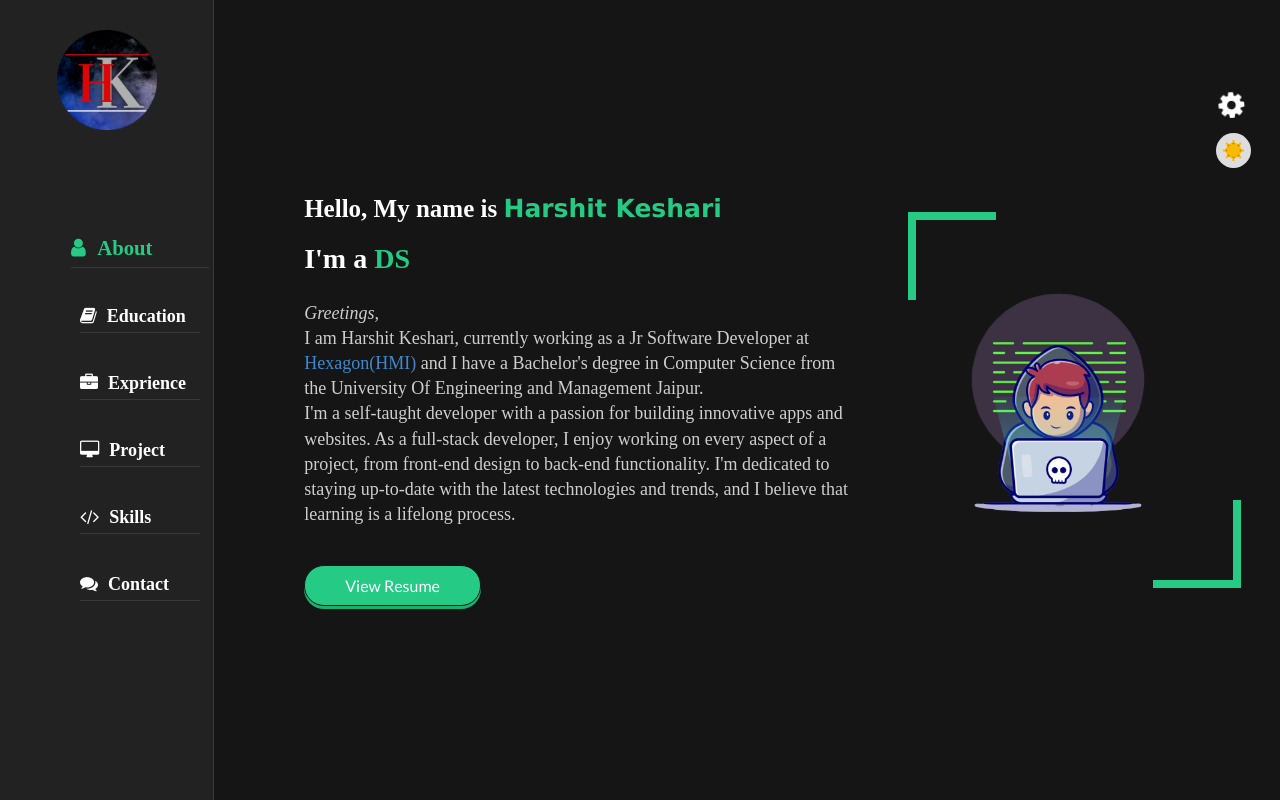
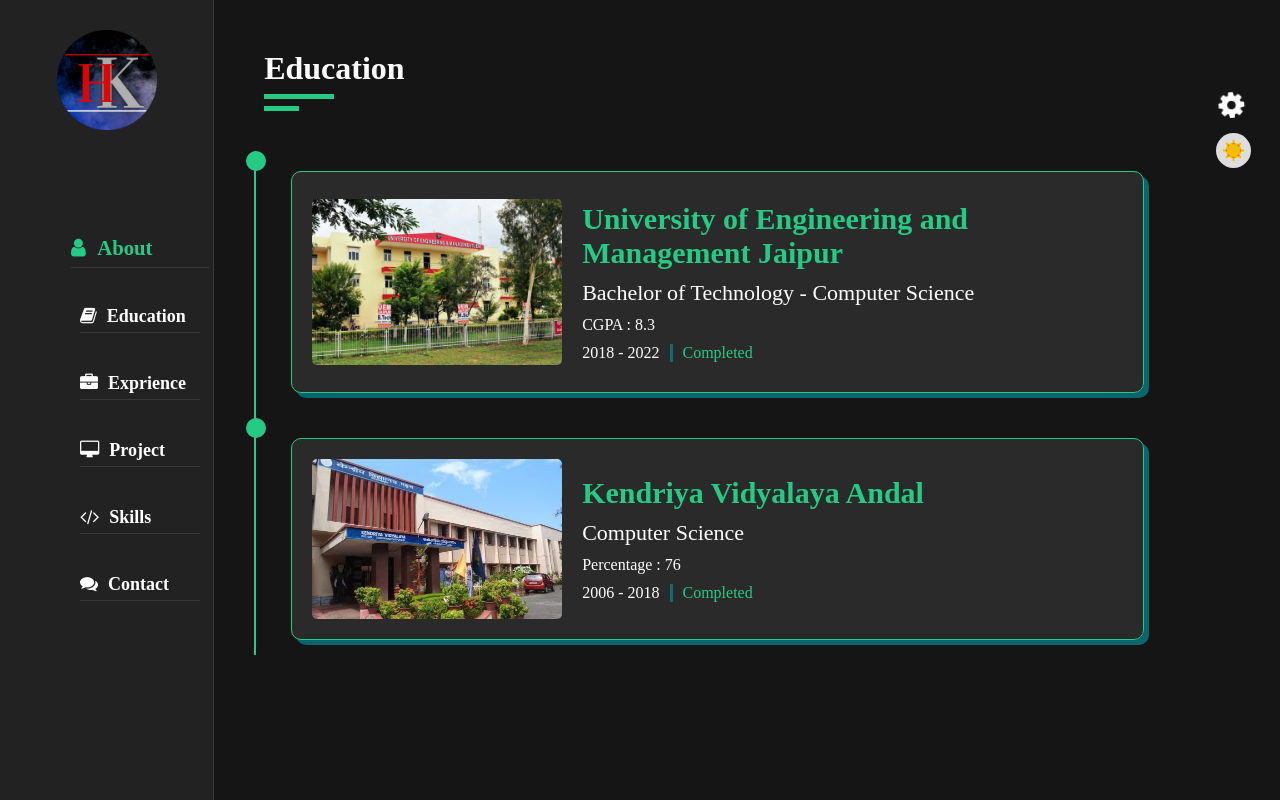
Before and after one commit to Harshit107/React-Website, a React (Create React App) app: page /Education in a window 1280 px wide. Built offline with nearby package versions, Linux system fonts and the light colour scheme; a web font is replaced by a local one.

Commit message:
Education Complete w/o animation

```diff
--- a/src/HomePage.js
+++ b/src/HomePage.js
@@ -6,7 +6,7 @@
 
 const HomePage = () => {
 
-  const [loadingComponent, setLoadingComponent] = useState(0);
+  const [loadingComponent, setLoadingComponent] = useState(1);
   const handleNewComponentChangeReq = function(index) {
     setLoadingComponent(index)
   };
--- a/src/component/education/Education.css
+++ b/src/component/education/Education.css
@@ -0,0 +1,23 @@
+.education__main{
+  padding: 0px 40px;
+  height: 100%;
+  overflow: auto;
+  scrollbar-width: 0px;
+
+}
+
+.education__container{
+  max-width: 80%;
+  height: 70%;
+  padding: 10px  0px;
+  display: flex;
+  flex-direction: column;
+
+}
+
+.education__remove_padding_bottom{
+  padding-bottom: 15px !important;
+}
+.education__remove_padding_top{
+  padding-top: 0px !important;
+}
--- a/src/component/education/Education.js
+++ b/src/component/education/Education.js
@@ -1,11 +1,36 @@
 import './Education.css'
+import EducationItem from './EducationItem';
+import UemImage from '../../Image/ume.jpg';
+import KvsImage from '../../Image/kvs.jpg';
+import Header from './../Header/Header';
 
 
-const Education = () => {
+const Education = (props) => {
+
+   const educationMainClassName = `education__main ${props.className || ''}`;
+
    return (
-     <div>
-        <h1>Education</h1>
+     <div className={educationMainClassName}>
+       <Header heading="Education" />
+       <div className="education__container">
+         <EducationItem
+           className="education__remove_padding_top"
+           image={UemImage}
+           course={"University of Engineering and Management Jaipur"}
+           name={"Bachelor of Technology - Computer Science"}
+           marks={8.3}
+           date={"2018 - 2022 "}
+         />
+         <EducationItem
+           image={KvsImage}
+           className={"education__remove_padding_bottom"}
+           course={"Kendriya Vidyalaya Andal"}
+           name={"Computer Science"}
+           marks={76}
+           date={"2006 - 2018 "}
+         />
+       </div>
      </div>
-   )
+   );
 };
 export default Education;
--- /dev/null
+++ b/src/component/education/EducationItem.css
@@ -0,0 +1,78 @@
+.educationItem__main {
+  width: 100%;
+  padding-bottom: 25px;
+  border-left: 2px solid var(--primary-heading);
+}
+.circle_now {
+  border-radius: 100px;
+  margin-left: -10px;
+}
+.educationItem__design {
+  width: 100%;
+  height: fit-content;
+  margin-left: 35px;
+}
+
+.educationItem__container {
+  display: flex;
+  flex-direction: row;
+  padding: 20px;
+  border-radius: 10px;
+  box-shadow: 5px 5px var(--matching-heading);
+  align-items: center;
+  background-color: rgba(130, 130, 130, 0.195);
+  border: 1px solid var(--primary-heading);
+}
+.educationItem__container:hover {
+  /* transform: scale(1.1); */
+  transition: all 0.2 linear;
+}
+
+.educationItem__container_img {
+  width: 250px;
+  height: fit-content;
+  object-fit: contain;
+  border-radius: 5px;
+}
+
+.educationItem__container_data {
+  display: flex;
+  flex-direction: column;
+  padding: 10px;
+  padding-left: 20px;
+}
+
+.educationItem__container_data_course {
+  color: var(--primary-heading);
+  font-size: 30px;
+  font-weight: 800;
+}
+
+.educationItem__container_data_name {
+  color: var(--primary-text);
+  font-size: 22px;
+  font-weight: 400;
+  padding-top: 10px;
+}
+
+.education__course_duration {
+  display: flex;
+  flex-direction: row;
+  padding-top: 10px;
+}
+.education__course_duration_date {
+  margin-right: 10px;
+  border-right: 3px solid var(--matching-heading);
+  padding-right: 10px;
+}
+
+.education__course_duration_completed {
+  padding-right: 10px;
+  color: var(--primary-heading);
+}
+
+.circle_now {
+  width: 20px;
+  height: 20px;
+  background-color: var(--primary-heading);
+}
--- /dev/null
+++ b/src/component/education/EducationItem.js
@@ -0,0 +1,42 @@
+import "./EducationItem.css";
+
+const EducationItem = (props) => {
+  const educationItemMainClassName = `educationItem__main ${
+    props.className || ""
+  }`;
+
+  return (
+    <div className={educationItemMainClassName}>
+      <div className="circle_now"></div>
+      <div className="educationItem__design">
+        <div className="educationItem__container">
+          <img
+            src={props.image}
+            alt="EducationImage"
+            className="educationItem__container_img"
+          />
+          <div className="educationItem__container_data">
+            <div className="educationItem__container_data_course">
+              {props.course}
+            </div>
+            <div className="educationItem__container_data_name">
+              {props.name}
+            </div>
+            <div className="education__course_duration">
+              {props.marks > 10 ? "Percentage " : "CGPA "} : {props.marks}
+            </div>
+            <div className="education__course_duration">
+              <div className="education__course_duration_date">
+                {props.date}
+              </div>
+              <div className="education__course_duration_completed">
+                Completed
+              </div>
+            </div>
+          </div>
+        </div>
+      </div>
+    </div>
+  );
+};
+export default EducationItem;
--- a/src/component/skill/SkillListItem.css
+++ b/src/component/skill/SkillListItem.css
@@ -1,5 +1,4 @@
 .skill-list-item__container{
-
   padding: 10px;
   border-radius: 10px;
   text-align: center;
--- a/src/theme/theme-style.css
+++ b/src/theme/theme-style.css
@@ -38,14 +38,14 @@
   --primary-heading: #ec1839;
   /* --primary-heading: #de2626; */
   --secondary-heading: #e31111;
-  --matching-heading : #ef7432;
+  --matching-heading : #ef7432a7;
     --primary-heading-translucent : #ec18392a;
 }
 
 .color-blue {
   --primary-heading: #875cee;
   --secondary-heading: #4e24b0;
-  --matching-heading : #4692ea;
+  --matching-heading : #4693eab2;
     --primary-heading-translucent : #885cee2a;
 
 
@@ -53,7 +53,7 @@
 .color-green {
   --primary-heading: #25ca85;
   --secondary-heading: #18b172;
-  --matching-heading : #068490;
+  --matching-heading : #068590b7;
     --primary-heading-translucent : #25ca852a;
 }
 .color-yellow {
```
Also changed, not shown: src/Image/kvs.jpg (added), src/Image/ume.jpg (added).
